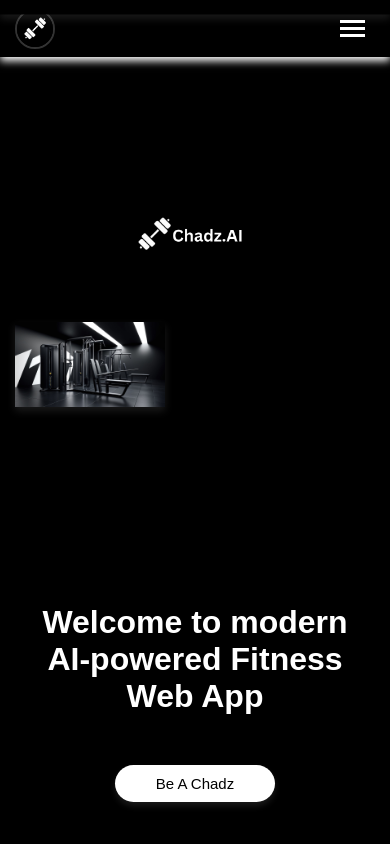
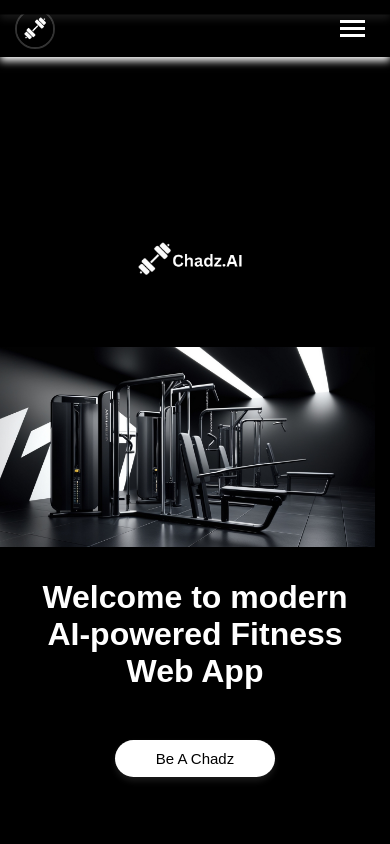
Before and after one commit to Aaqil456/chadzai-app, a React (Create React App) app: page /signin in a window 390 px wide. Shown: the top 844 px of the page. Built offline with nearby package versions, Linux system fonts and the light colour scheme; no server answers.

Commit message:
clean css code for SignIn.css

```diff
--- a/src/components/SignIn/SignIn.css
+++ b/src/components/SignIn/SignIn.css
@@ -39,61 +39,20 @@ h1 {
     text-shadow: 0 2px 4px rgba(0, 0, 0, 0.3);
 }
 
-.showcase-container {
-    display: flex;
-    justify-content: center;
-    gap: 40px;
-    margin-top: 50px;
-    flex-wrap: wrap;
-    width: 100%;
-    max-width: 1200px;
-}
-
-.showcase-item {
-    display: flex;
-    flex-direction: column;
-    align-items: center;
-    margin-bottom: 30px;
-}
-
-.showcase-item h2 {
-    color: #ffffff;
-    margin-bottom: 20px;
-    font-size: 1.8em;
-    text-align: center;
-}
-
-.mobile-frame {
-    width: 280px;
-    height: 560px;
-    background: #ffffff;
-    border-radius: 30px;
-    padding: 15px;
-    box-shadow: 0 10px 20px rgba(255, 255, 255, 0.2);
-    position: relative;
-    overflow: hidden;
-}
-
-.mobile-frame video {
-    width: 100%;
-    height: 100%;
-    object-fit: cover;
-    border-radius: 20px;
-}
-
 .hero-image {
     margin: 20px 0;
-    max-width: max-content;
-    width: 100%;
-    padding: 0 20px;
-    box-sizing: border-box;
+    width: 100vw;
+    height: 300px;
+    padding: 0;
+    position: relative;
+    left: 50%;
+    transform: translateX(-50%);
+    overflow: hidden;
 }
 
 .hero-image img {
     width: 100%;
-    height: auto;
-    border-radius: 10px;
-    box-shadow: 0 4px 8px rgba(255, 255, 255, 0.1);
+    height: 100%;
     object-fit: cover;
 }
 
@@ -110,32 +69,9 @@ h1 {
         padding: 0 15px;
     }
 
-    .showcase-container {
-        gap: 20px;
-        margin-top: 30px;
-    }
-
-    .mobile-frame {
-        width: 220px;
-        height: 440px;
-        padding: 12px;
-    }
-
-    .showcase-item h2 {
-        font-size: 1.5em;
-    }
-
     .hero-image {
         margin: 15px 0;
-        padding: 0;
-        max-width: 100%;
-        height: 300px;
-    }
-
-    .hero-image img {
-        border-radius: 0;
-        height: 100%;
-        object-fit: cover;
+        height: 250px;
     }
 }
 
@@ -155,26 +91,9 @@ h1 {
         padding: 0 10px;
     }
 
-    .showcase-container {
-        gap: 15px;
-        margin-top: 20px;
-    }
-
-    .mobile-frame {
-        width: 180px;
-        height: 360px;
-        padding: 10px;
-    }
-
-    .showcase-item h2 {
-        font-size: 1.3em;
-        margin-bottom: 15px;
-    }
-
     .hero-image {
         margin: 10px 0;
-        padding: 0;
-        height: 250px;
+        height: 200px;
     }
 
     .signin-container img[alt="Logo"] {
@@ -186,8 +105,7 @@ h1 {
 @media screen and (max-width: 320px) {
     .hero-image {
         margin: 8px 0;
-        padding: 0;
-        height: 200px;
+        height: 180px;
     }
 
     h1 {
--- a/src/components/SignIn/SignIn.js
+++ b/src/components/SignIn/SignIn.js
@@ -35,7 +35,7 @@ function SignIn() {
     <div className="signin-container">
       <img src={logo} alt="Logo" />
       <div className="hero-image">
-      <img src={landingImg} alt="Logo" />
+      <img src={landingImg} alt="LandingImg" />
       </div>
       <h1>Welcome to modern AI-powered Fitness Web App</h1>
       <button className="signin-button" onClick={signInWithGoogle}>
```
